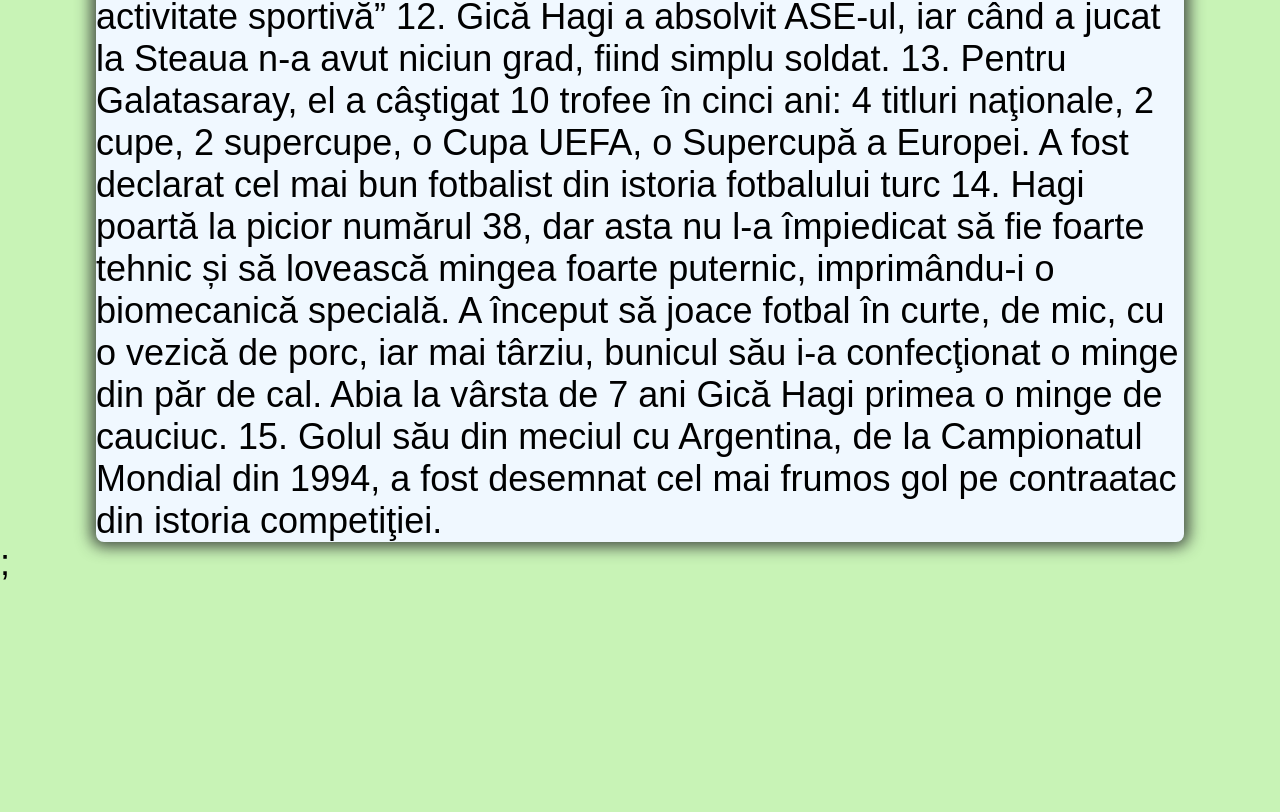
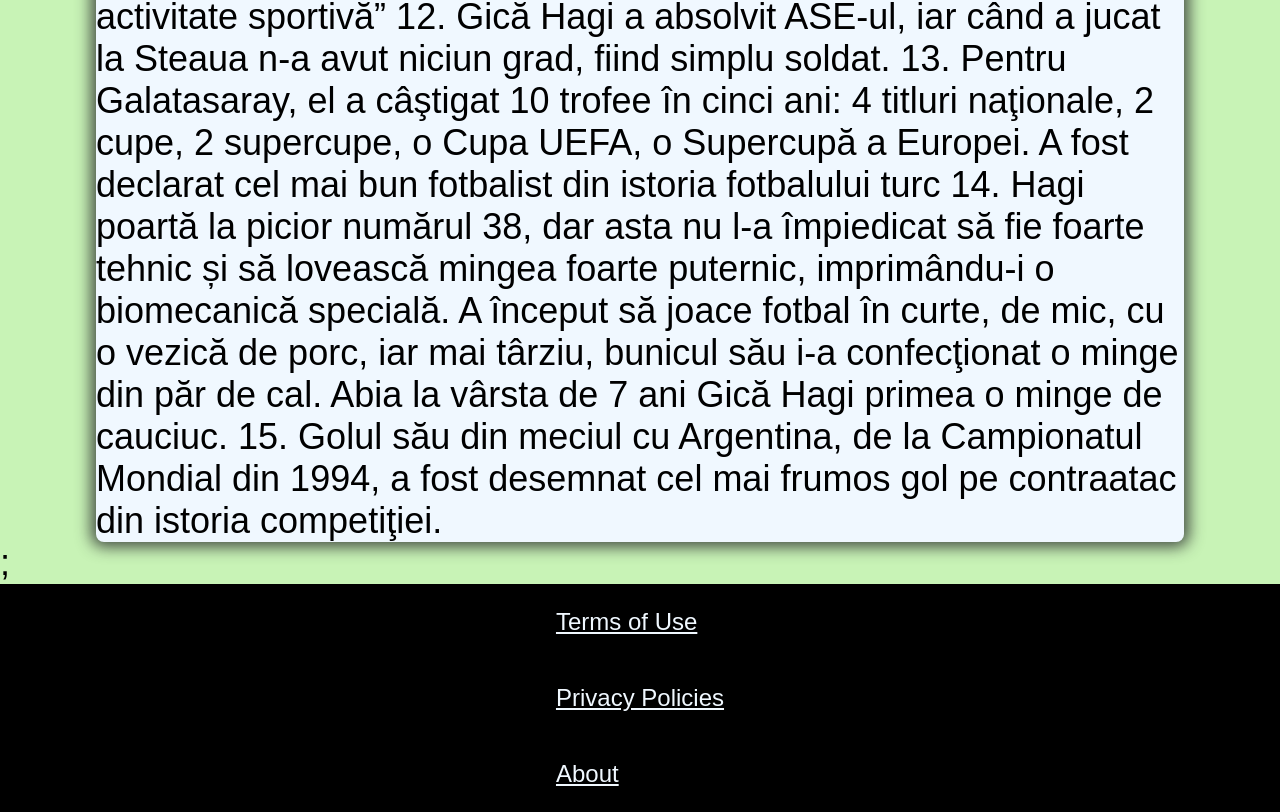
Before and after one commit to Ligius123/Hall-of-Fame, a React (Create React App) app in the folder Frontend/: page /HagiPage in a window 1280 px wide. Shown: the part 1512-2324 px from the top of the page. Before the commit the page ends 2096 px from the top, so only its background shows below. Built offline with nearby package versions, Linux system fonts and the light colour scheme.

Commit message:
Adding a footer

```diff
--- /dev/null
+++ b/Frontend/src/Components/Footer/Footer.js
@@ -0,0 +1,21 @@
+import classes from "./Footer.module.css";
+import { Fragment } from "react";
+import { NavLink } from "react-router-dom";
+
+const Footer = () => {
+  return (
+    <Fragment>
+      <div className={classes.wrapper}>
+        <div></div>
+        <li className={classes.elements}>
+          <NavLink to="Terms" className={classes.element}>Terms of Use</NavLink>
+          <NavLink to="Privacy" className={classes.element}>Privacy Policies</NavLink>
+          <NavLink to="About" className={classes.element}>About</NavLink>
+        </li >
+        <div></div>
+      </div>
+    </Fragment>
+  );
+};
+
+export default Footer;
--- /dev/null
+++ b/Frontend/src/Components/Footer/Footer.module.css
@@ -0,0 +1,26 @@
+.wrapper {
+  display: flex;
+  flex-direction: row;
+  background-color: black;
+  justify-content: space-between;
+}
+
+.elements {
+  display: flex;
+  flex-direction: column;
+  justify-content: center;
+}
+
+.element {
+  color: aliceblue;
+  font-size: 1rem;
+  margin: 1rem 0rem 1rem 0rem;
+}
+
+.element:hover,
+.element:active,
+.element:focus {
+  text-shadow: 2px 2px rgba(255, 255, 255, 0.44);
+  cursor: pointer;
+  text-decoration: underline;
+}
--- a/Frontend/src/Components/MainHeader/Layout.js
+++ b/Frontend/src/Components/MainHeader/Layout.js
@@ -1,11 +1,13 @@
 import { Fragment } from "react";
 import NavBar from "./NavBar";
+import Footer from "../Footer/Footer";
 
 const Layout = (props) => {
   return (
     <Fragment>
       <NavBar />
       <main>{props.children}</main>;
+      <Footer />
     </Fragment>
   );
 };
```
